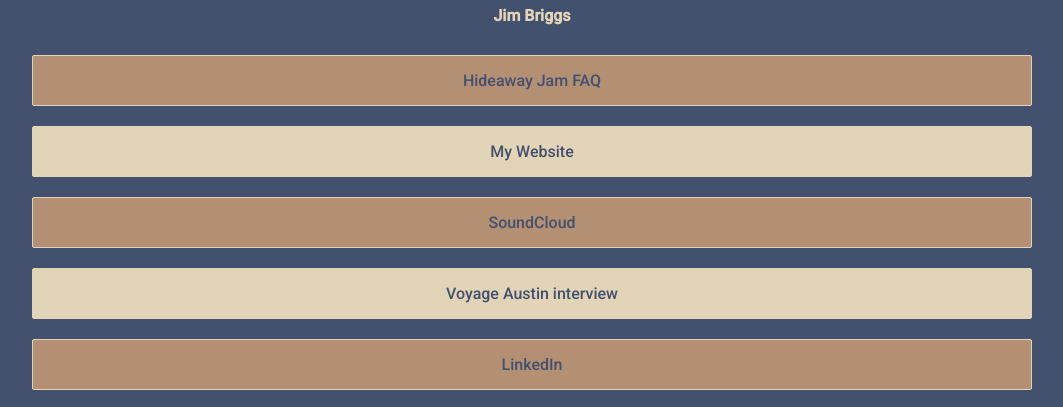
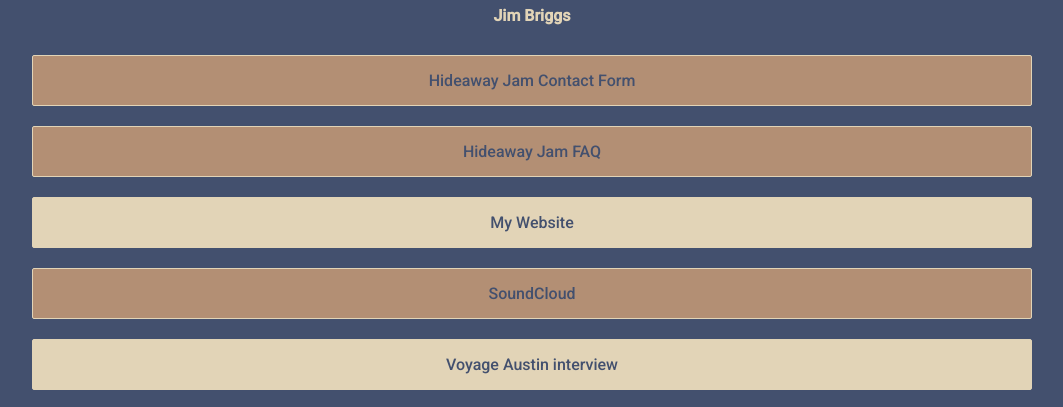
Before and after one commit to hellajimbriggs/hellajimbriggs.github.io, a plain HTML site: page index.html in a window 1280 px wide. Shown: the part 170-577 px from the top of the page, without its empty margins (108-1171 px from the left). Drawn offline with Linux system fonts and the light colour scheme.

Commit message:
Update index.html

```diff
--- a/index.html
+++ b/index.html
@@ -29,7 +29,11 @@
 
 			<!-- list all your links here  -->
 			<div class="link-list">
-				<a href="https://docs.google.com/document/d/1pwDU5J0P2pRK5aMI4InqHBnK4rub1nLWNeIYyIp0lKA/edit?usp=sharing" target="_blank" rel="noopener noreferrer">
+				<a href="https://forms.gle/qrPgMHbP1oxEcxgs6" target="_blank" rel="noopener noreferrer">
+					<div class="link-list-item light">
+						Hideaway Jam Contact Form
+					</div>
+				<a href="https://docs.google.com/document/d/1pdLGXezLOIEpaVIFGDi_C3-E0nMzzZmqZrOKNuP8cWI/edit?usp=sharing" target="_blank" rel="noopener noreferrer">
 					<div class="link-list-item light">
 						Hideaway Jam FAQ
 					</div>
```
